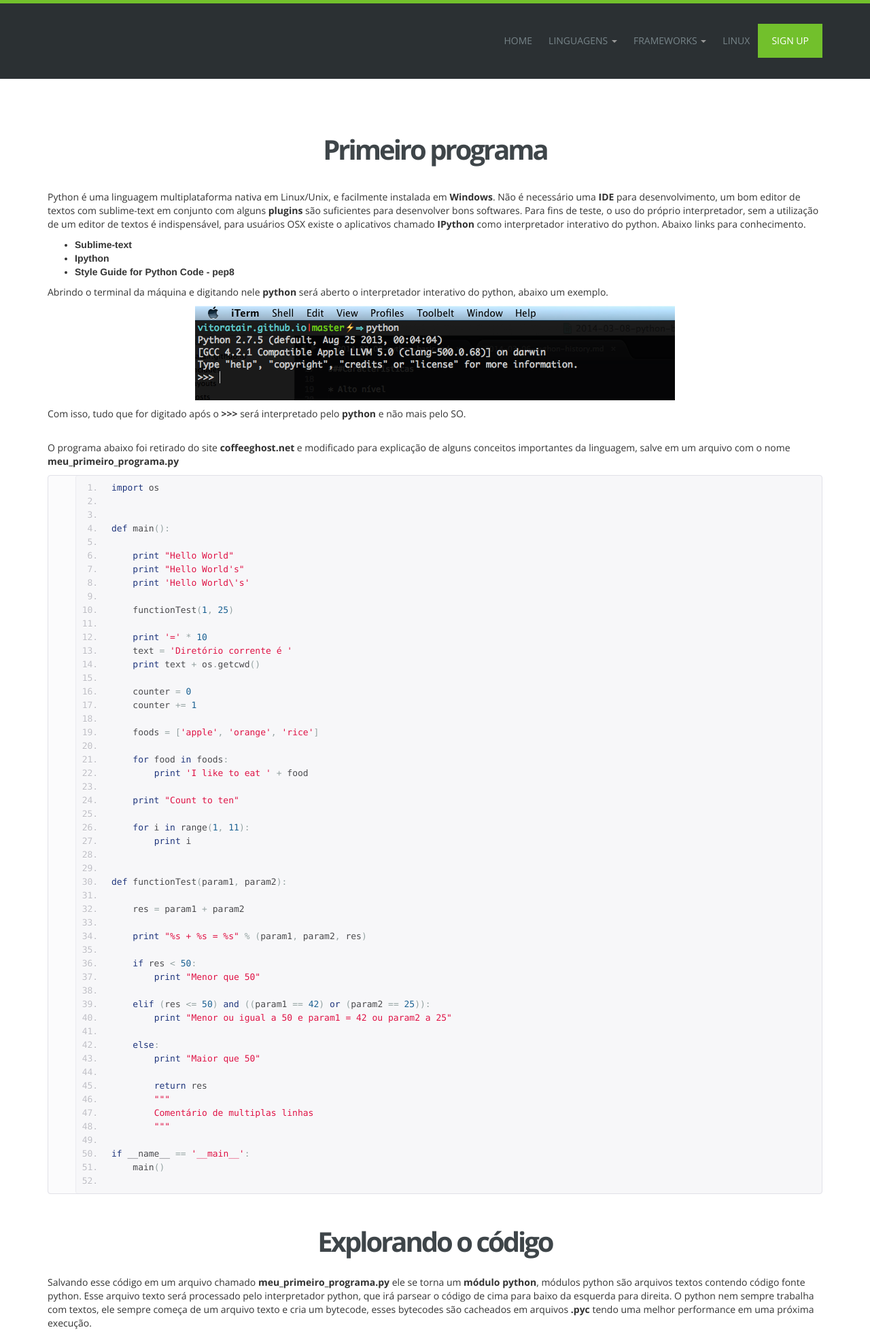
After one commit to vitoratair/vitoratair, a Django app: page /pythonFirst/ in a window 1280 px wide. The commit adds this page. Shown: the top 1960 px of the page at 68% size. Run offline with Django 3.2, Linux system fonts and the light colour scheme; some libraries are stand-ins or nearby versions.

Commit message:
added a simple hello world

```diff
--- /dev/null
+++ b/howto/handbook/templates/python/first.html
@@ -0,0 +1,143 @@
+{% extends 'base.html' %}
+
+{% block content %}
+
+
+<section id="content">
+	<div class="container">
+
+        <div class="row margin-30">
+          <div class="col-md-8 col-md-offset-2 text-center">
+            <h1 class="dark-gray">Primeiro programa</h1>
+          </div>
+        </div>
+
+		<div class="row margin-50">
+			<div class="col-md-12">
+				<p>
+					Python é uma linguagem multiplataforma nativa em Linux/Unix, e facilmente instalada em <a href="http://www.python.org/download/windows/">Windows</a>. Não é necessário uma <b>IDE</b> para desenvolvimento, um bom editor de textos com sublime-text em conjunto com alguns <a href="https://sublime.wbond.net/packages/Python%20PEP8%20Autoformat">plugins</a> são suficientes para desenvolver bons softwares. Para fins de teste, o uso do próprio interpretador, sem a utilização de um editor de textos é indispensável, para usuários OSX existe o aplicativos chamado <b>IPython</b> como interpretador interativo do python. Abaixo links para conhecimento.
+
+					<ul>
+						<li><a target="_blank" href="http://www.sublimetext.com/3">Sublime-text</a></li>
+						<li><a target="_blank" href="http://ipython.org/">Ipython</a></li>
+						<li><a target="_blank" href="http://legacy.python.org/dev/peps/pep-0008/">Style Guide for Python Code - pep8</a></li>
+					</ul>
+				</p>
+
+				<p>
+					Abrindo o terminal da máquina e digitando nele <b>python</b> será aberto o interpretador interativo do python, abaixo um exemplo.
+				</p>
+
+				<p align="center">
+					<img src="{{ STATIC_URL }}img/terminal_python.png" alt="">
+				</p>
+
+				<p>
+					Com isso, tudo que for digitado após o  <b> >>> </b> será interpretado pelo <b>python</b> e não mais pelo SO.
+				</p>
+
+				<br>
+
+				<p>
+					O programa abaixo foi retirado do site <a href="http://coffeeghost.net/pybat">coffeeghost.net</a> e modificado para explicação de alguns conceitos importantes da linguagem, salve em um arquivo com o nome <b>meu_primeiro_programa.py</b>
+				</p>
+
+	<pre class="lang-python prettyprint linenums">
+import os
+
+
+def main():
+
+    print "Hello World"
+    print "Hello World's"
+    print 'Hello World\'s'
+
+    functionTest(1, 25)
+
+    print '=' * 10
+    text = 'Diretório corrente é '
+    print text + os.getcwd()
+
+    counter = 0
+    counter += 1
+
+    foods = ['apple', 'orange', 'rice']
+
+    for food in foods:
+        print 'I like to eat ' + food
+
+    print "Count to ten"
+
+    for i in range(1, 11):
+        print i
+
+
+def functionTest(param1, param2):
+
+    res = param1 + param2
+
+    print "%s + %s = %s" % (param1, param2, res)
+
+    if res < 50:
+        print "Menor que 50"
+
+    elif (res <= 50) and ((param1 == 42) or (param2 == 25)):
+        print "Menor ou igual a 50 e param1 = 42 ou param2 a 25"
+
+    else:
+        print "Maior que 50"
+
+        return res
+        """
+	Comentário de multiplas linhas
+	"""
+
+if __name__ == '__main__':
+    main()
+	</pre>
+
+	<br>
+
+	<h1 align="center" class="dark-gray">Explorando o código</h1>
+
+	<br>
+
+	<p>
+		Salvando esse código em um arquivo chamado <b>meu_primeiro_programa.py</b> ele se torna um <b>módulo python</b>, módulos python são arquivos textos contendo código fonte python. Esse arquivo texto será processado pelo interpretador python, que irá parsear o código de cima para baixo da esquerda para direita. O python nem sempre trabalha com textos, ele sempre começa de um arquivo texto e cria um bytecode, esses bytecodes são cacheados em arquivos <b>.pyc</b> tendo uma melhor performance em uma próxima execução.
+	</p>
+
+	<p>
+		Na primeira linha do arquivo, o interpretador do python encontra o comando <b>import os</b>, isso faz com que o python procure um módulo chamado <b>os.py</b> no diretório <b>site_packages</b>, leia o arquivo, processe de cima para baixo e da esquerda para direita, gere o python cache <b>.pyc</b> e instancie um <b>objeto módulo</b> que se referencie aos objetos do módulo <b>os</b>. Na prática o que acontece é que dentro do programa <b>meu_primeiro_programa.py</b> será possível acessar as funções que estão escritas no módulo <b>os</b> como é possível ver na linha 14, quando é executada a função <b>os.getcwd()</b>, com isso estamos acessando uma instância de <b>os.py</b> chamada de <b>os</b>, e o <b>.getcwd()</b> se refere a uma função que não recebe parâmetros escrita no módulo <b>os.py</b>.
+	</p>
+
+	<p>
+		Python possui como demais linguagens de programação, palavras reservadas, <b>def</b> é uma delas e é utilizada para definição de função. Na linha 4 estamos definindo uma função que terá o nome de <b>main</b>. Python não possui <b>entry point</b> fixo, isso quer dizer que o nome main não é necessário, poderia ser carro ou bicicleta e funcionaria sem problemas. Após o nome <b>main</b> é utilizado o <b>()</b> que deixa explicito que main é uma função que não recebe argumentos e por último o caracter <b>:</b>, após o caracter <b>:</b> esperasse uma mudança na indentação, isso é necessário para definir o bloco de código que faz parte da função main.
+	</p>
+
+	<p>
+		Python diferencia um programa de uma biblioteca com as linha 50 e 51, todo <b>entry point</b> em python é o próprio nome do módulo, só que o python escreve no atributo do módulo chamado <b>__name__</b> a string <b>__main__</b> com isso utilizando o <b>if</b> é possível utilizar o mesmo código como biblioteca e programa.
+	</p>
+
+	<p>
+		As linhas 6, 7 e 8 demostram que python aceita <b>"</b> e  <b>'</b> para delimitar uma string, sendo necessário apenas abrir e fechar com o mesmo tipo.
+	</p>
+
+	<p>
+		Na linha 30 temos novamente a palavra reservada <b>def</b> seguida de <b>functionTest(param1, param2):</b> com isso é definido uma função chamada <b>functionTest</b> que irá receber dois parâmetros para seu funcionamento. A linha 10 chama a função passando os dois parâmetros separados por <b>,</b> quando python encontra o comando <b>functionTest(1, 25):</b> ele irá pular para linha 30 executar todo código do bloco da função e retornar para a linha 11.
+	</p>
+
+	<p>
+		Por ser uma linguagem fortemente tipada, não é possível realizar operações matemáticas sem ocorrer erros entre tipos diferentes de dados, porém, python nos dá um funcionalidade bastante interessante, que é a multiplicação de string, a linha 12 por exemplo irá imprimir <b>==========</b>
+	</p>
+
+			</div>
+		</div>
+	</div>
+</section>
+
+
+
+
+
+
+{% endblock content %}
--- a/howto/handbook/templates/python/index.html
+++ b/howto/handbook/templates/python/index.html
@@ -41,7 +41,7 @@
           </p>
           <br><br>
           <p align="center">
-            <a class="btn-main" href="">Matéria completa</a>
+            <a class="btn-main" href="/pythonFirst">Matéria completa</a>
           </p>
         </div>
 
--- a/howto/handbook/views.py
+++ b/howto/handbook/views.py
@@ -15,3 +15,10 @@ def pythonStart(request):
     """
 
     return render(request, 'python/start.html')
+
+def pythonFirst(request):
+    """
+    	Esse método tem por objetivo exibir o template da página "Primeiro programa" sobre python
+    """
+
+    return render(request, 'python/first.html')
--- a/howto/urls.py
+++ b/howto/urls.py
@@ -4,6 +4,7 @@ from django.contrib import admin
 admin.autodiscover()
 
 urlpatterns = patterns('',
+    url(r'^pythonFirst/', 'howto.handbook.views.pythonFirst', name='python'),
     url(r'^pythonStart/', 'howto.handbook.views.pythonStart', name='python'),
     url(r'^python/', 'howto.handbook.views.python', name='python'),
     url(r'^$', 'howto.core.views.home', name='home'),
```
